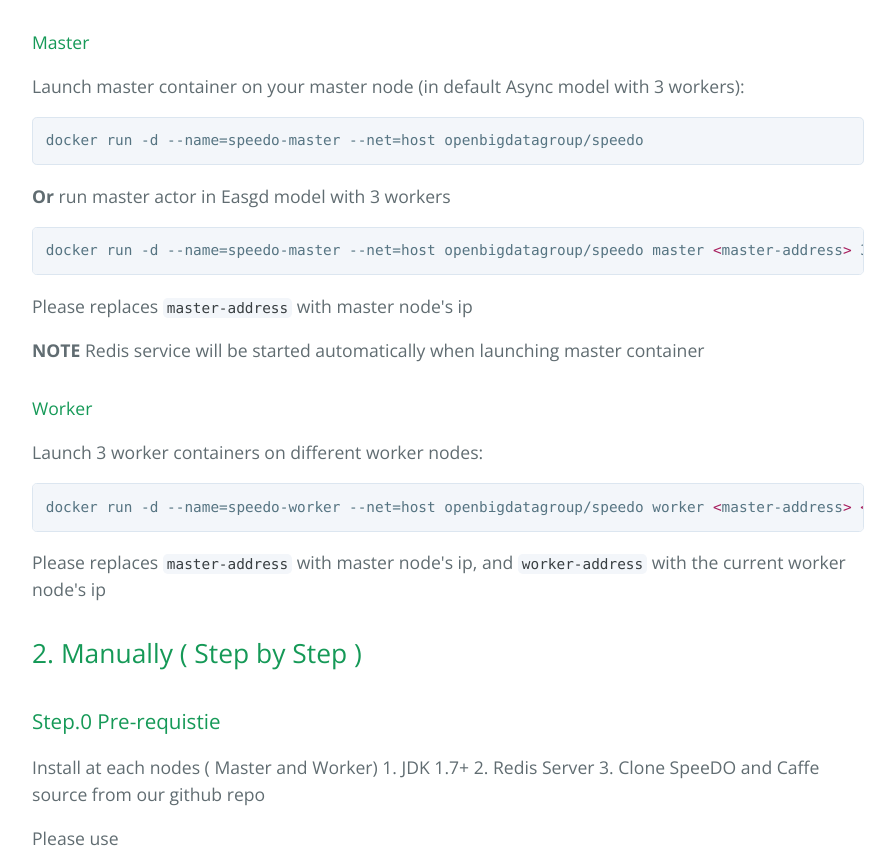
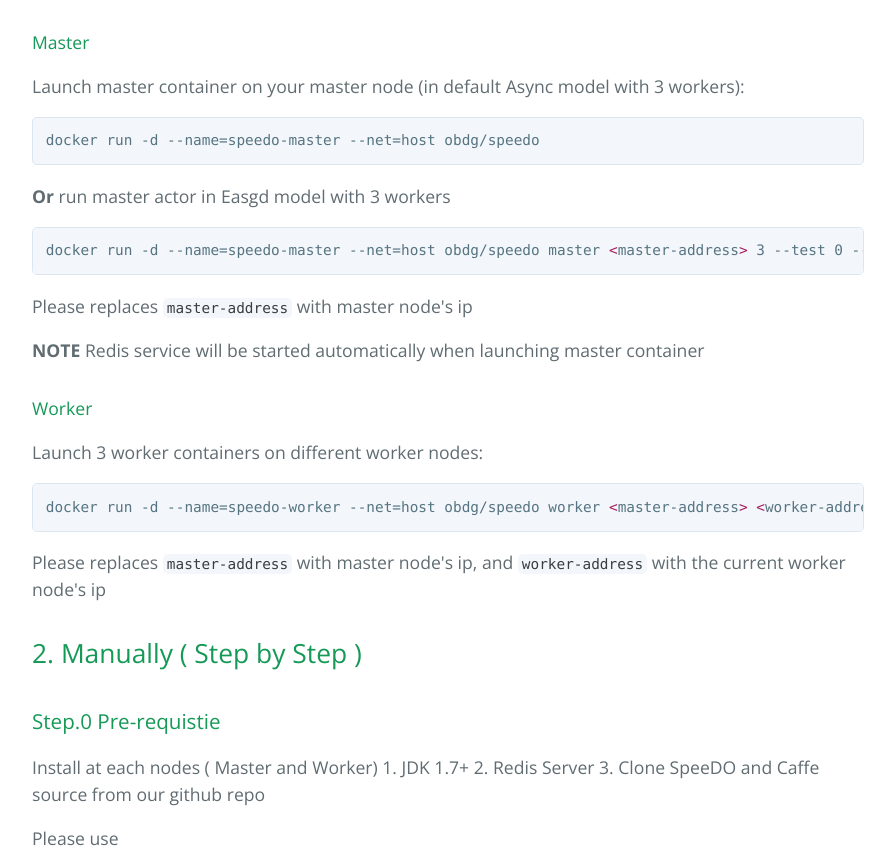
Before and after one commit to 3660628/speedo, a plain HTML site: page index.html in a window 1280 px wide. Shown: the part 3236-4102 px from the top of the page, without its empty margins (192-1087 px from the left). Drawn offline with nearby package versions, Linux system fonts and the light colour scheme.

Commit message:
fix docker file path

```diff
--- a/index.html
+++ b/index.html
@@ -144,11 +144,11 @@
 
 <p>Launch master container on your master node (in default Async model with 3 workers):</p>
 
-<div class="highlight highlight-source-shell"><pre>docker run -d --name=speedo-master --net=host openbigdatagroup/speedo</pre></div>
+<div class="highlight highlight-source-shell"><pre>docker run -d --name=speedo-master --net=host obdg/speedo</pre></div>
 
 <p><strong>Or</strong> run master actor in Easgd model with 3 workers</p>
 
-<div class="highlight highlight-source-shell"><pre>docker run -d --name=speedo-master --net=host openbigdatagroup/speedo master <span class="pl-k">&lt;</span>master-address<span class="pl-k">&gt;</span> 3 --test 0 --maxIter 1000 --movingRate 0.5</pre></div>
+<div class="highlight highlight-source-shell"><pre>docker run -d --name=speedo-master --net=host obdg/speedo master <span class="pl-k">&lt;</span>master-address<span class="pl-k">&gt;</span> 3 --test 0 --maxIter 1000 --movingRate 0.5</pre></div>
 
 <p>Please replaces <code>master-address</code> with master node's ip</p>
 
@@ -160,7 +160,7 @@ Redis service will be started automatically when launching master container</p>
 
 <p>Launch 3 worker containers on different worker nodes:</p>
 
-<div class="highlight highlight-source-shell"><pre>docker run -d --name=speedo-worker --net=host openbigdatagroup/speedo worker <span class="pl-k">&lt;</span>master-address<span class="pl-k">&gt;</span> <span class="pl-k">&lt;</span>worker-address<span class="pl-k">&gt;</span></pre></div>
+<div class="highlight highlight-source-shell"><pre>docker run -d --name=speedo-worker --net=host obdg/speedo worker <span class="pl-k">&lt;</span>master-address<span class="pl-k">&gt;</span> <span class="pl-k">&lt;</span>worker-address<span class="pl-k">&gt;</span></pre></div>
 
 <p>Please replaces <code>master-address</code> with master node's ip, and <code>worker-address</code> with the current worker node's ip</p>
 
```
Also changed, not shown: params.json (+1 -1 lines).
